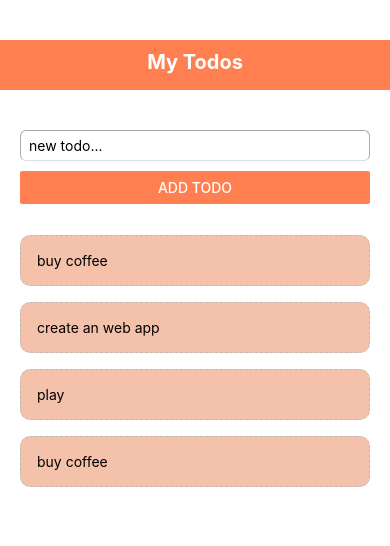
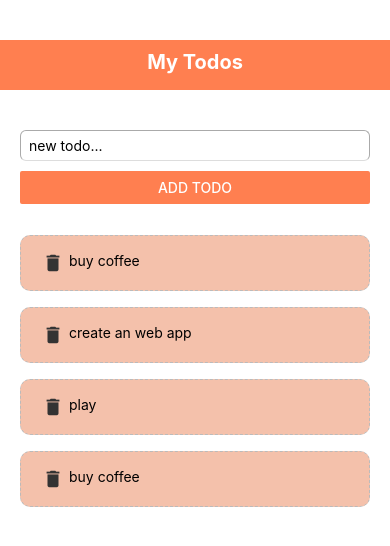
Before and after one commit to ThusharaSamaraweera/react-native-todo-app, a React Native app: screen / in a window 390 px wide. Shown: the top 546 px of the page. Built offline with nearby package versions, Linux system fonts and the light colour scheme.

Commit message:
add delete btn

```diff
--- a/src/components/TodoItem.js
+++ b/src/components/TodoItem.js
@@ -1,10 +1,16 @@
 import React from "react";
 import {StyleSheet, View,  Text} from 'react-native';
+import { MaterialIcons } from '@expo/vector-icons';
 
-const TodoItem = ({item}) => {
+const TodoItem = ({item, pressHandler}) => {
 
   return (
     <View style={styles.item}>
+      <View style={styles.deleteIcon}>
+        <MaterialIcons  name='delete' size={22} color='#333'
+          onPress={() => pressHandler(item.key)}
+        />
+      </View>
       <Text style={styles.text}>{item.text}</Text>
     </View>
   )
@@ -22,6 +28,9 @@ const styles = StyleSheet.create({
     flexDirection: 'row',
     backgroundColor: '#f4c1ab',
   },
+  deleteIcon: {
+    marginHorizontal: 5,
+  },
 })
 
 export default TodoItem;
--- a/src/view/TodoApp.js
+++ b/src/view/TodoApp.js
@@ -15,6 +15,13 @@ const TodoApp = () => {
   );
 
   const [inputText, setInputText] = useState('');
+
+  const pressHandler = (key) => {
+    setTodos( (preTodos) => {
+      return preTodos.filter(todo => todo.key != key)
+    })
+  }
+
 
   const submitHandler = (text) => {
     if(text.length<= 3){
@@ -44,7 +51,9 @@ const TodoApp = () => {
           <FlatList
             data={todos}
             renderItem={({item}) => (
-              <TodoItem item={item}/>
+              <TodoItem item={item}
+                        pressHandler={pressHandler}
+              />
             )}
           />
         </View>
```
